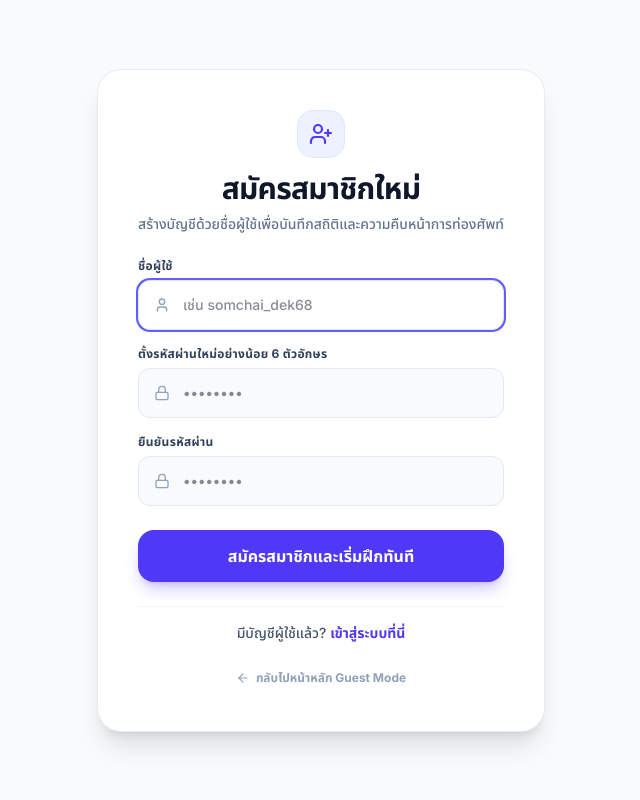
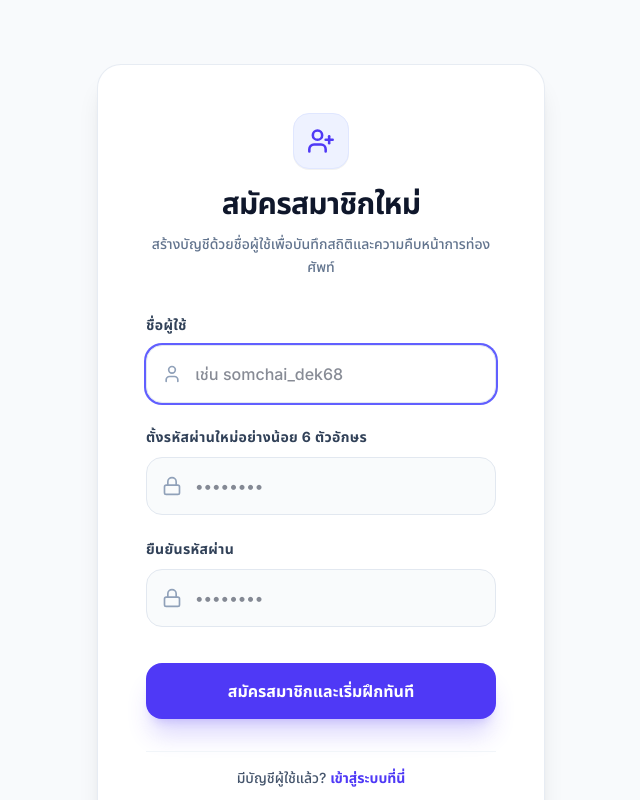
Before and after one commit to basehappy19/vocabfordektriam, a Next.js app: page /register in a window 1280 px wide. Shown: the top 800 px of the page, without its empty margins (319-959 px from the left). Built offline with nearby package versions, Linux system fonts and the light colour scheme; no server answers.

Commit message:
style: expand layout padding and form gaps and simplify back to home link text

```diff
--- a/app/login/page.tsx
+++ b/app/login/page.tsx
@@ -135,19 +135,19 @@ export default function LoginPage() {
   };
 
   return (
-    <div className="min-h-screen flex flex-col justify-center items-center bg-[#f8fafc] px-4 py-12 font-sans text-slate-900">
-      <div className="w-full max-w-md bg-white p-8 sm:p-10 rounded-3xl border border-slate-200/80 shadow-xl flex flex-col gap-6">
-        {/* Header - Minimalist & Clean without Emojis */}
-        <div className="text-center flex flex-col items-center gap-2">
-          <div className="w-12 h-12 rounded-2xl bg-indigo-50 border border-indigo-100 flex items-center justify-center text-indigo-600">
-            <User className="w-6 h-6 stroke-[2.2]" />
+    <div className="min-h-screen flex flex-col justify-center items-center bg-[#f8fafc] px-4 py-16 font-sans text-slate-900">
+      <div className="w-full max-w-md bg-white p-8 sm:p-12 rounded-3xl border border-slate-200/80 shadow-xl flex flex-col gap-8">
+        {/* Header - Minimalist, Clean, and Spacious without Emojis */}
+        <div className="text-center flex flex-col items-center gap-3 mb-1">
+          <div className="w-14 h-14 rounded-2xl bg-indigo-50 border border-indigo-100 flex items-center justify-center text-indigo-600 shadow-2xs mb-1">
+            <User className="w-7 h-7 stroke-[2.2]" />
           </div>
-          <h1 className="text-2xl sm:text-3xl font-black tracking-tight text-slate-900 mt-1">
+          <h1 className="text-2xl sm:text-3xl font-black tracking-tight text-slate-900">
             {mode === "CHECK" && "เข้าสู่ระบบ / สมัครสมาชิก"}
             {mode === "LOGIN" && "ยินดีต้อนรับกลับมา"}
             {mode === "REGISTER" && "สร้างบัญชีใหม่"}
           </h1>
-          <p className="text-xs sm:text-sm text-slate-500 font-medium">
+          <p className="text-xs sm:text-sm text-slate-500 font-medium leading-relaxed max-w-sm">
             {mode === "CHECK" && "ระบุชื่อผู้ใช้เพื่อเข้าสู่ระบบหรือเริ่มต้นสร้างบัญชีใหม่"}
             {mode === "LOGIN" && "กรุณากรอกรหัสผ่านเพื่อเข้าสู่ระบบ"}
             {mode === "REGISTER" && "ไม่พบชื่อผู้ใช้นี้ในระบบ สร้างบัญชีใหม่และเริ่มใช้งานได้ทันที"}
@@ -155,17 +155,17 @@ export default function LoginPage() {
         </div>
 
         {error && (
-          <div className="p-4 rounded-2xl bg-rose-50 border border-rose-200 text-rose-700 text-xs sm:text-sm font-bold flex items-center gap-2.5 animate-fade-in">
-            <AlertCircle className="w-4 h-4 shrink-0 text-rose-600" />
+          <div className="p-4 rounded-2xl bg-rose-50 border border-rose-200 text-rose-700 text-xs sm:text-sm font-bold flex items-center gap-3 animate-fade-in">
+            <AlertCircle className="w-5 h-5 shrink-0 text-rose-600" />
             <span>{error}</span>
           </div>
         )}
 
         {/* Step 1 Form: Username Check */}
         {mode === "CHECK" && (
-          <form onSubmit={handleCheckUsername} className="flex flex-col gap-4 animate-fade-in">
-            <div className="flex flex-col gap-1.5">
-              <label className="text-xs font-bold text-slate-700 tracking-wide">
+          <form onSubmit={handleCheckUsername} className="flex flex-col gap-6 animate-fade-in">
+            <div className="flex flex-col gap-2.5">
+              <label className="text-xs sm:text-sm font-bold text-slate-700 tracking-wide">
                 ชื่อผู้ใช้
               </label>
               <div className="relative">
@@ -176,26 +176,26 @@ export default function LoginPage() {
                   placeholder="เช่น somchai_dek68"
                   value={username}
                   onChange={(e) => setUsername(e.target.value)}
-                  className="w-full bg-slate-50 border border-slate-200 rounded-xl px-4 py-3.5 pl-11 text-sm focus:outline-none focus:ring-2 focus:ring-indigo-500 focus:bg-white font-medium transition-all"
+                  className="w-full bg-slate-50/80 border border-slate-200 rounded-2xl px-4 py-4 pl-12 text-sm sm:text-base focus:outline-none focus:ring-2 focus:ring-indigo-500 focus:bg-white font-medium transition-all"
                 />
-                <User className="w-4 h-4 text-slate-400 absolute left-4 top-1/2 -translate-y-1/2" />
+                <User className="w-5 h-5 text-slate-400 absolute left-4 top-1/2 -translate-y-1/2" />
               </div>
             </div>
 
             <button
               type="submit"
               disabled={checking}
-              className="mt-2 w-full py-3.5 bg-indigo-600 hover:bg-indigo-700 disabled:opacity-50 text-white font-extrabold text-sm sm:text-base rounded-2xl shadow-lg shadow-indigo-600/25 transition-all flex items-center justify-center gap-2 active:scale-98 cursor-pointer"
+              className="mt-3 w-full py-4 bg-indigo-600 hover:bg-indigo-700 disabled:opacity-50 text-white font-extrabold text-sm sm:text-base rounded-2xl shadow-xl shadow-indigo-600/20 transition-all flex items-center justify-center gap-2.5 active:scale-98 cursor-pointer"
             >
               {checking ? (
                 <>
-                  <Loader2 className="w-4 h-4 animate-spin" />
+                  <Loader2 className="w-5 h-5 animate-spin" />
                   <span>กำลังตรวจสอบ...</span>
                 </>
               ) : (
                 <>
                   <span>ดำเนินการต่อ</span>
-                  <ArrowRight className="w-4 h-4" />
+                  <ArrowRight className="w-5 h-5" />
                 </>
               )}
             </button>
@@ -204,12 +204,12 @@ export default function LoginPage() {
 
         {/* Step 2A Form: Login */}
         {mode === "LOGIN" && (
-          <form onSubmit={handleLogin} className="flex flex-col gap-4 animate-fade-in">
+          <form onSubmit={handleLogin} className="flex flex-col gap-6 animate-fade-in">
             {/* Readonly Username Display with Edit Button */}
-            <div className="flex items-center justify-between p-3.5 rounded-xl bg-slate-50 border border-slate-200 text-sm font-medium text-slate-700">
-              <div className="flex items-center gap-2.5 overflow-hidden">
-                <User className="w-4 h-4 text-indigo-600 shrink-0" />
-                <span className="font-bold truncate">{username}</span>
+            <div className="flex items-center justify-between p-4 rounded-2xl bg-slate-50 border border-slate-200 text-sm font-medium text-slate-700">
+              <div className="flex items-center gap-3 overflow-hidden">
+                <User className="w-5 h-5 text-indigo-600 shrink-0" />
+                <span className="font-bold truncate text-base">{username}</span>
               </div>
               <button
                 type="button"
@@ -218,15 +218,15 @@ export default function LoginPage() {
                   setPassword("");
                   setError(null);
                 }}
-                className="text-xs font-bold text-indigo-600 hover:text-indigo-800 transition-colors shrink-0 cursor-pointer"
+                className="text-xs sm:text-sm font-bold text-indigo-600 hover:text-indigo-800 transition-colors shrink-0 cursor-pointer"
               >
                 เปลี่ยนชื่อผู้ใช้
               </button>
             </div>
 
             {/* Password Field - Animated Entrance */}
-            <div className="flex flex-col gap-1.5 animate-fade-in">
-              <label className="text-xs font-bold text-slate-700 tracking-wide">
+            <div className="flex flex-col gap-2.5 animate-fade-in">
+              <label className="text-xs sm:text-sm font-bold text-slate-700 tracking-wide">
                 รหัสผ่าน
               </label>
               <div className="relative">
@@ -237,20 +237,20 @@ export default function LoginPage() {
                   placeholder="••••••••"
                   value={password}
                   onChange={(e) => setPassword(e.target.value)}
-                  className="w-full bg-slate-50 border border-slate-200 rounded-xl px-4 py-3.5 pl-11 text-sm focus:outline-none focus:ring-2 focus:ring-indigo-500 focus:bg-white font-medium transition-all"
+                  className="w-full bg-slate-50/80 border border-slate-200 rounded-2xl px-4 py-4 pl-12 text-sm sm:text-base focus:outline-none focus:ring-2 focus:ring-indigo-500 focus:bg-white font-medium transition-all"
                 />
-                <Lock className="w-4 h-4 text-slate-400 absolute left-4 top-1/2 -translate-y-1/2" />
+                <Lock className="w-5 h-5 text-slate-400 absolute left-4 top-1/2 -translate-y-1/2" />
               </div>
             </div>
 
             <button
               type="submit"
               disabled={loading}
-              className="mt-2 w-full py-3.5 bg-indigo-600 hover:bg-indigo-700 disabled:opacity-50 text-white font-extrabold text-sm sm:text-base rounded-2xl shadow-lg shadow-indigo-600/25 transition-all flex items-center justify-center gap-2 active:scale-98 cursor-pointer"
+              className="mt-3 w-full py-4 bg-indigo-600 hover:bg-indigo-700 disabled:opacity-50 text-white font-extrabold text-sm sm:text-base rounded-2xl shadow-xl shadow-indigo-600/20 transition-all flex items-center justify-center gap-2.5 active:scale-98 cursor-pointer"
             >
               {loading ? (
                 <>
-                  <Loader2 className="w-4 h-4 animate-spin" />
+                  <Loader2 className="w-5 h-5 animate-spin" />
                   <span>กำลังเข้าสู่ระบบ...</span>
                 </>
               ) : (
@@ -262,13 +262,13 @@ export default function LoginPage() {
 
         {/* Step 2B Form: Seamless Register (No Email Required) */}
         {mode === "REGISTER" && (
-          <form onSubmit={handleRegister} className="flex flex-col gap-4 animate-fade-in">
+          <form onSubmit={handleRegister} className="flex flex-col gap-6 animate-fade-in">
             {/* Readonly Username Display with Edit Button */}
-            <div className="flex items-center justify-between p-3.5 rounded-xl bg-indigo-50/70 border border-indigo-200 text-sm font-medium text-indigo-900">
-              <div className="flex items-center gap-2.5 overflow-hidden">
-                <CheckCircle2 className="w-4 h-4 text-indigo-600 shrink-0" />
-                <span className="text-xs">ชื่อผู้ใช้ใหม่:</span>
-                <span className="font-bold truncate">{username}</span>
+            <div className="flex items-center justify-between p-4 rounded-2xl bg-indigo-50/70 border border-indigo-200 text-sm font-medium text-indigo-900">
+              <div className="flex items-center gap-3 overflow-hidden">
+                <CheckCircle2 className="w-5 h-5 text-indigo-600 shrink-0" />
+                <span className="text-xs sm:text-sm">ชื่อผู้ใช้ใหม่:</span>
+                <span className="font-bold truncate text-base">{username}</span>
               </div>
               <button
                 type="button"
@@ -278,16 +278,16 @@ export default function LoginPage() {
                   setConfirmPassword("");
                   setError(null);
                 }}
-                className="text-xs font-bold text-indigo-600 hover:text-indigo-800 transition-colors shrink-0 cursor-pointer"
+                className="text-xs sm:text-sm font-bold text-indigo-600 hover:text-indigo-800 transition-colors shrink-0 cursor-pointer"
               >
                 เปลี่ยน
               </button>
             </div>
 
             {/* Password Fields - Animated Entrance */}
-            <div className="flex flex-col gap-3 animate-fade-in">
-              <div className="flex flex-col gap-1.5">
-                <label className="text-xs font-bold text-slate-700 tracking-wide">
+            <div className="flex flex-col gap-4 animate-fade-in">
+              <div className="flex flex-col gap-2.5">
+                <label className="text-xs sm:text-sm font-bold text-slate-700 tracking-wide">
                   ตั้งรหัสผ่านใหม่อย่างน้อย 6 ตัวอักษร
                 </label>
                 <div className="relative">
@@ -299,14 +299,14 @@ export default function LoginPage() {
                     placeholder="••••••••"
                     value={password}
                     onChange={(e) => setPassword(e.target.value)}
-                    className="w-full bg-slate-50 border border-slate-200 rounded-xl px-4 py-3.5 pl-11 text-sm focus:outline-none focus:ring-2 focus:ring-indigo-500 focus:bg-white font-medium transition-all"
+                    className="w-full bg-slate-50/80 border border-slate-200 rounded-2xl px-4 py-4 pl-12 text-sm sm:text-base focus:outline-none focus:ring-2 focus:ring-indigo-500 focus:bg-white font-medium transition-all"
                   />
-                  <Lock className="w-4 h-4 text-slate-400 absolute left-4 top-1/2 -translate-y-1/2" />
+                  <Lock className="w-5 h-5 text-slate-400 absolute left-4 top-1/2 -translate-y-1/2" />
                 </div>
               </div>
 
-              <div className="flex flex-col gap-1.5">
-                <label className="text-xs font-bold text-slate-700 tracking-wide">
+              <div className="flex flex-col gap-2.5">
+                <label className="text-xs sm:text-sm font-bold text-slate-700 tracking-wide">
                   ยืนยันรหัสผ่าน
                 </label>
                 <div className="relative">
@@ -317,9 +317,9 @@ export default function LoginPage() {
                     placeholder="••••••••"
                     value={confirmPassword}
                     onChange={(e) => setConfirmPassword(e.target.value)}
-                    className="w-full bg-slate-50 border border-slate-200 rounded-xl px-4 py-3.5 pl-11 text-sm focus:outline-none focus:ring-2 focus:ring-indigo-500 focus:bg-white font-medium transition-all"
+                    className="w-full bg-slate-50/80 border border-slate-200 rounded-2xl px-4 py-4 pl-12 text-sm sm:text-base focus:outline-none focus:ring-2 focus:ring-indigo-500 focus:bg-white font-medium transition-all"
                   />
-                  <Lock className="w-4 h-4 text-slate-400 absolute left-4 top-1/2 -translate-y-1/2" />
+                  <Lock className="w-5 h-5 text-slate-400 absolute left-4 top-1/2 -translate-y-1/2" />
                 </div>
               </div>
             </div>
@@ -327,11 +327,11 @@ export default function LoginPage() {
             <button
               type="submit"
               disabled={loading}
-              className="mt-2 w-full py-3.5 bg-indigo-600 hover:bg-indigo-700 disabled:opacity-50 text-white font-extrabold text-sm sm:text-base rounded-2xl shadow-lg shadow-indigo-600/25 transition-all flex items-center justify-center gap-2 active:scale-98 cursor-pointer"
+              className="mt-3 w-full py-4 bg-indigo-600 hover:bg-indigo-700 disabled:opacity-50 text-white font-extrabold text-sm sm:text-base rounded-2xl shadow-xl shadow-indigo-600/20 transition-all flex items-center justify-center gap-2.5 active:scale-98 cursor-pointer"
             >
               {loading ? (
                 <>
-                  <Loader2 className="w-4 h-4 animate-spin" />
+                  <Loader2 className="w-5 h-5 animate-spin" />
                   <span>กำลังสร้างบัญชี...</span>
                 </>
               ) : (
@@ -341,10 +341,10 @@ export default function LoginPage() {
           </form>
         )}
 
-        <div className="pt-4 border-t border-slate-100 text-center">
-          <Link href="/" className="inline-flex items-center gap-1.5 text-xs text-slate-400 hover:text-slate-600 font-bold transition-colors">
-            <ArrowLeft className="w-3.5 h-3.5" />
-            <span>กลับไปหน้าหลัก Guest Mode</span>
+        <div className="pt-6 mt-2 border-t border-slate-100 text-center">
+          <Link href="/" className="inline-flex items-center gap-2 text-xs sm:text-sm text-slate-400 hover:text-slate-600 font-bold transition-colors">
+            <ArrowLeft className="w-4 h-4" />
+            <span>กลับไปหน้าหลัก</span>
           </Link>
         </div>
       </div>
--- a/app/register/page.tsx
+++ b/app/register/page.tsx
@@ -65,30 +65,30 @@ export default function RegisterPage() {
   };
 
   return (
-    <div className="min-h-screen flex flex-col justify-center items-center bg-[#f8fafc] px-4 py-12 font-sans text-slate-900">
-      <div className="w-full max-w-md bg-white p-8 sm:p-10 rounded-3xl border border-slate-200/80 shadow-xl flex flex-col gap-6">
-        <div className="text-center flex flex-col items-center gap-2">
-          <div className="w-12 h-12 rounded-2xl bg-indigo-50 border border-indigo-100 flex items-center justify-center text-indigo-600">
-            <UserPlus className="w-6 h-6 stroke-[2.2]" />
+    <div className="min-h-screen flex flex-col justify-center items-center bg-[#f8fafc] px-4 py-16 font-sans text-slate-900">
+      <div className="w-full max-w-md bg-white p-8 sm:p-12 rounded-3xl border border-slate-200/80 shadow-xl flex flex-col gap-8">
+        <div className="text-center flex flex-col items-center gap-3 mb-1">
+          <div className="w-14 h-14 rounded-2xl bg-indigo-50 border border-indigo-100 flex items-center justify-center text-indigo-600 shadow-2xs mb-1">
+            <UserPlus className="w-7 h-7 stroke-[2.2]" />
           </div>
-          <h1 className="text-2xl sm:text-3xl font-black tracking-tight text-slate-900 mt-1">
+          <h1 className="text-2xl sm:text-3xl font-black tracking-tight text-slate-900">
             สมัครสมาชิกใหม่
           </h1>
-          <p className="text-xs sm:text-sm text-slate-500 font-medium">
+          <p className="text-xs sm:text-sm text-slate-500 font-medium leading-relaxed max-w-sm">
             สร้างบัญชีด้วยชื่อผู้ใช้เพื่อบันทึกสถิติและความคืบหน้าการท่องศัพท์
           </p>
         </div>
 
         {error && (
-          <div className="p-4 rounded-2xl bg-rose-50 border border-rose-200 text-rose-700 text-xs sm:text-sm font-bold flex items-center gap-2.5 animate-fade-in">
-            <AlertCircle className="w-4 h-4 shrink-0 text-rose-600" />
+          <div className="p-4 rounded-2xl bg-rose-50 border border-rose-200 text-rose-700 text-xs sm:text-sm font-bold flex items-center gap-3 animate-fade-in">
+            <AlertCircle className="w-5 h-5 shrink-0 text-rose-600" />
             <span>{error}</span>
           </div>
         )}
 
-        <form onSubmit={handleSubmit} className="flex flex-col gap-4">
-          <div className="flex flex-col gap-1.5">
-            <label className="text-xs font-bold text-slate-700 tracking-wide">
+        <form onSubmit={handleSubmit} className="flex flex-col gap-6">
+          <div className="flex flex-col gap-2.5">
+            <label className="text-xs sm:text-sm font-bold text-slate-700 tracking-wide">
               ชื่อผู้ใช้
             </label>
             <div className="relative">
@@ -99,14 +99,14 @@ export default function RegisterPage() {
                 placeholder="เช่น somchai_dek68"
                 value={username}
                 onChange={(e) => setUsername(e.target.value)}
-                className="w-full bg-slate-50 border border-slate-200 rounded-xl px-4 py-3.5 pl-11 text-sm focus:outline-none focus:ring-2 focus:ring-indigo-500 focus:bg-white font-medium transition-all"
+                className="w-full bg-slate-50/80 border border-slate-200 rounded-2xl px-4 py-4 pl-12 text-sm sm:text-base focus:outline-none focus:ring-2 focus:ring-indigo-500 focus:bg-white font-medium transition-all"
               />
-              <User className="w-4 h-4 text-slate-400 absolute left-4 top-1/2 -translate-y-1/2" />
+              <User className="w-5 h-5 text-slate-400 absolute left-4 top-1/2 -translate-y-1/2" />
             </div>
           </div>
 
-          <div className="flex flex-col gap-1.5">
-            <label className="text-xs font-bold text-slate-700 tracking-wide">
+          <div className="flex flex-col gap-2.5">
+            <label className="text-xs sm:text-sm font-bold text-slate-700 tracking-wide">
               ตั้งรหัสผ่านใหม่อย่างน้อย 6 ตัวอักษร
             </label>
             <div className="relative">
@@ -117,14 +117,14 @@ export default function RegisterPage() {
                 placeholder="••••••••"
                 value={password}
                 onChange={(e) => setPassword(e.target.value)}
-                className="w-full bg-slate-50 border border-slate-200 rounded-xl px-4 py-3.5 pl-11 text-sm focus:outline-none focus:ring-2 focus:ring-indigo-500 focus:bg-white font-medium transition-all"
+                className="w-full bg-slate-50/80 border border-slate-200 rounded-2xl px-4 py-4 pl-12 text-sm sm:text-base focus:outline-none focus:ring-2 focus:ring-indigo-500 focus:bg-white font-medium transition-all"
               />
-              <Lock className="w-4 h-4 text-slate-400 absolute left-4 top-1/2 -translate-y-1/2" />
+              <Lock className="w-5 h-5 text-slate-400 absolute left-4 top-1/2 -translate-y-1/2" />
             </div>
           </div>
 
-          <div className="flex flex-col gap-1.5">
-            <label className="text-xs font-bold text-slate-700 tracking-wide">
+          <div className="flex flex-col gap-2.5">
+            <label className="text-xs sm:text-sm font-bold text-slate-700 tracking-wide">
               ยืนยันรหัสผ่าน
             </label>
             <div className="relative">
@@ -135,20 +135,20 @@ export default function RegisterPage() {
                 placeholder="••••••••"
                 value={confirmPassword}
                 onChange={(e) => setConfirmPassword(e.target.value)}
-                className="w-full bg-slate-50 border border-slate-200 rounded-xl px-4 py-3.5 pl-11 text-sm focus:outline-none focus:ring-2 focus:ring-indigo-500 focus:bg-white font-medium transition-all"
+                className="w-full bg-slate-50/80 border border-slate-200 rounded-2xl px-4 py-4 pl-12 text-sm sm:text-base focus:outline-none focus:ring-2 focus:ring-indigo-500 focus:bg-white font-medium transition-all"
               />
-              <Lock className="w-4 h-4 text-slate-400 absolute left-4 top-1/2 -translate-y-1/2" />
+              <Lock className="w-5 h-5 text-slate-400 absolute left-4 top-1/2 -translate-y-1/2" />
             </div>
           </div>
 
           <button
             type="submit"
             disabled={loading}
-            className="mt-2 w-full py-3.5 bg-indigo-600 hover:bg-indigo-700 disabled:opacity-50 text-white font-extrabold text-sm sm:text-base rounded-2xl shadow-lg shadow-indigo-600/25 transition-all flex items-center justify-center gap-2 active:scale-98 cursor-pointer"
+            className="mt-3 w-full py-4 bg-indigo-600 hover:bg-indigo-700 disabled:opacity-50 text-white font-extrabold text-sm sm:text-base rounded-2xl shadow-xl shadow-indigo-600/20 transition-all flex items-center justify-center gap-2.5 active:scale-98 cursor-pointer"
           >
             {loading ? (
               <>
-                <Loader2 className="w-4 h-4 animate-spin" />
+                <Loader2 className="w-5 h-5 animate-spin" />
                 <span>กำลังสร้างบัญชี...</span>
               </>
             ) : (
@@ -164,10 +164,10 @@ export default function RegisterPage() {
           </Link>
         </div>
 
-        <div className="text-center">
-          <Link href="/" className="inline-flex items-center gap-1.5 text-xs text-slate-400 hover:text-slate-600 font-bold transition-colors">
-            <ArrowLeft className="w-3.5 h-3.5" />
-            <span>กลับไปหน้าหลัก Guest Mode</span>
+        <div className="pt-6 mt-2 border-t border-slate-100 text-center">
+          <Link href="/" className="inline-flex items-center gap-2 text-xs sm:text-sm text-slate-400 hover:text-slate-600 font-bold transition-colors">
+            <ArrowLeft className="w-4 h-4" />
+            <span>กลับไปหน้าหลัก</span>
           </Link>
         </div>
       </div>
```
